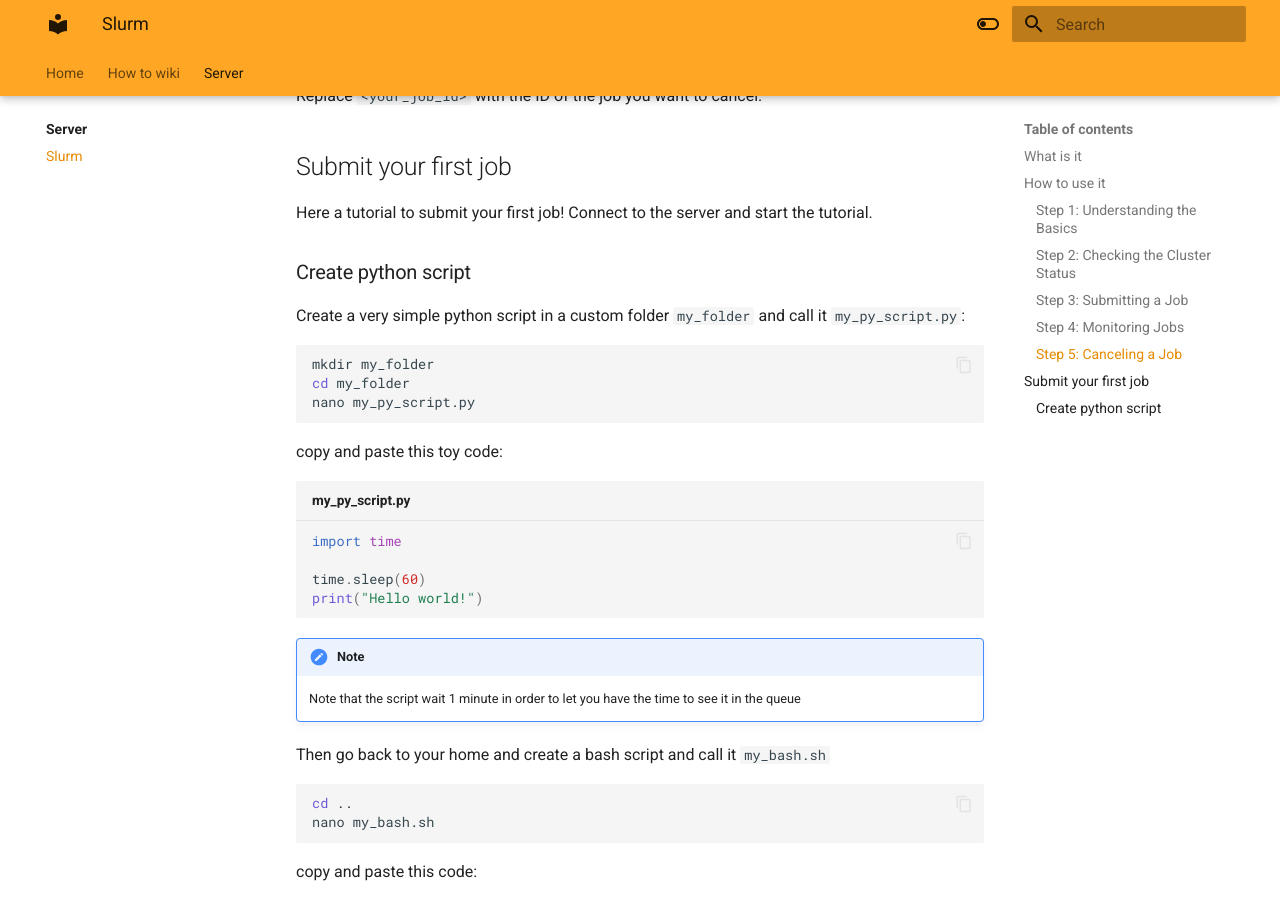
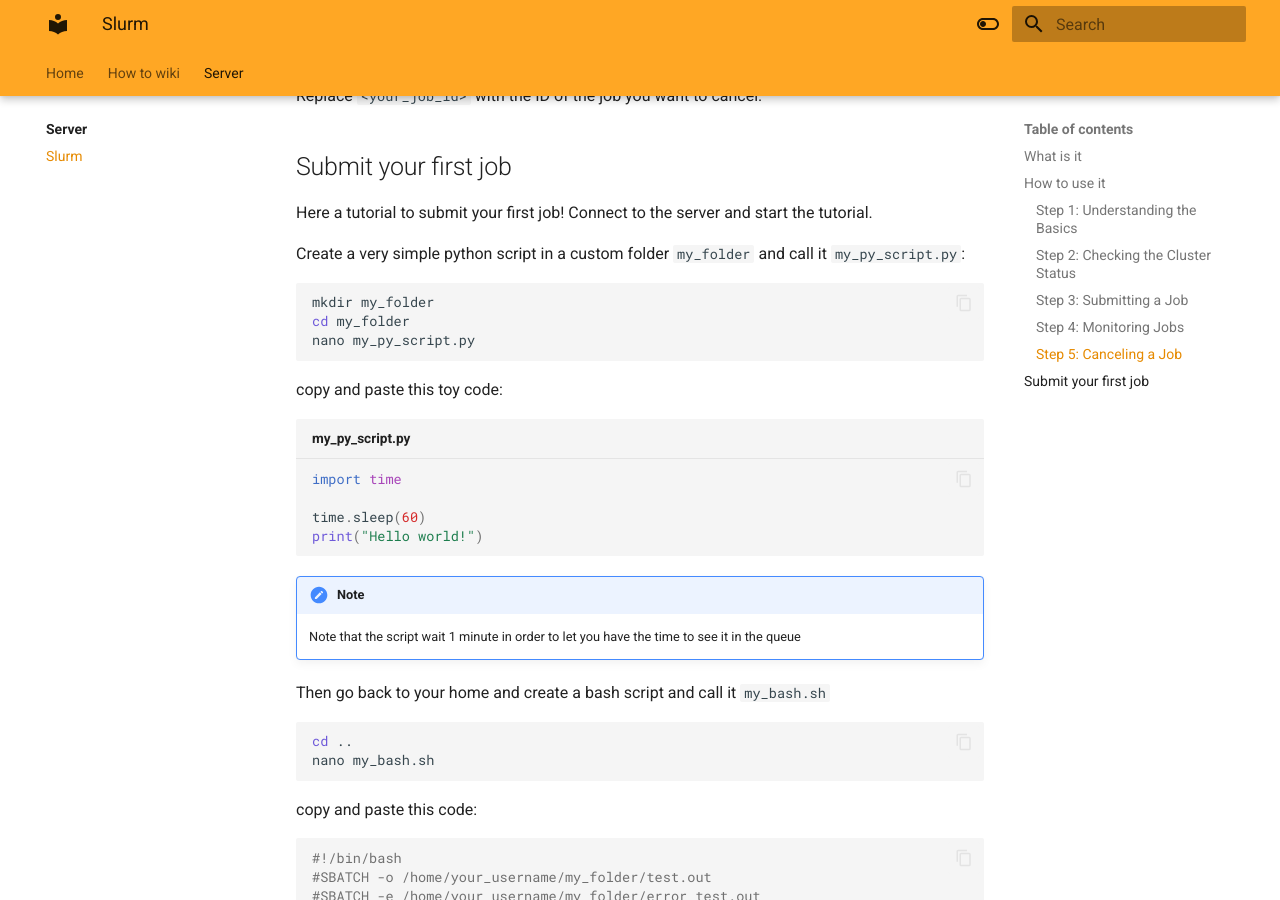
Before and after one commit to DIOL-UniTN/InternalWiki, an MkDocs documentation site: the page built from docs/server-guide/slurm.md, in a window 1280 px wide and 900 px high, scrolled down 2474 px. Built offline with MkDocs 1.6.1 and Material for MkDocs 9.7.7, drawn with Linux system fonts in a browser that asks for light colours.

Commit message:
fixed slurm guide

````diff
--- a/docs/server-guide/slurm.md
+++ b/docs/server-guide/slurm.md
@@ -83,7 +83,6 @@ Replace `<your_job_id>` with the ID of the job you want to cancel.
 
 Here a tutorial to submit your first job! Connect to the server and start the tutorial.
 
-### Create python script
 Create a very simple python script in a custom folder `my_folder` and call it `my_py_script.py`:
 
 ```bash
````
